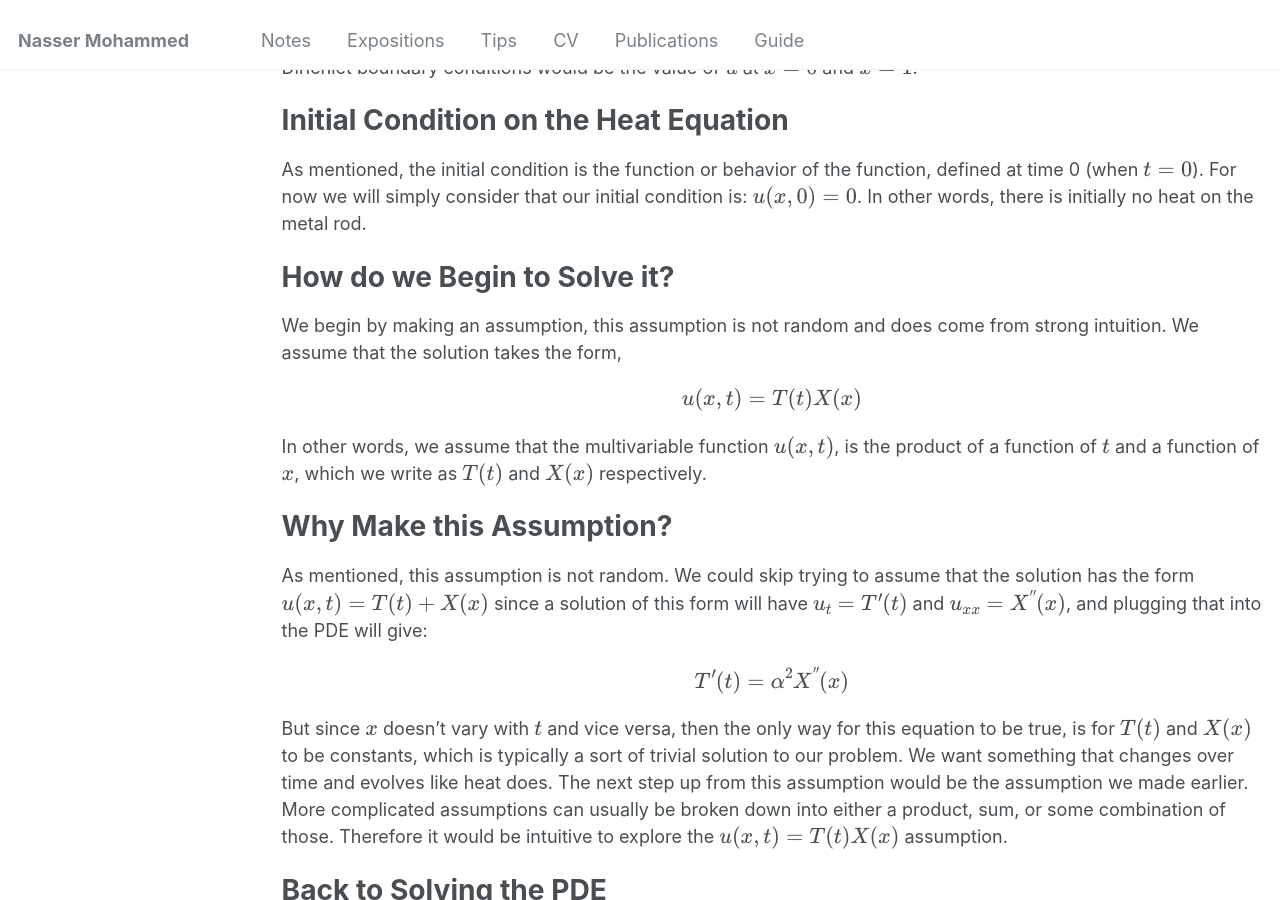
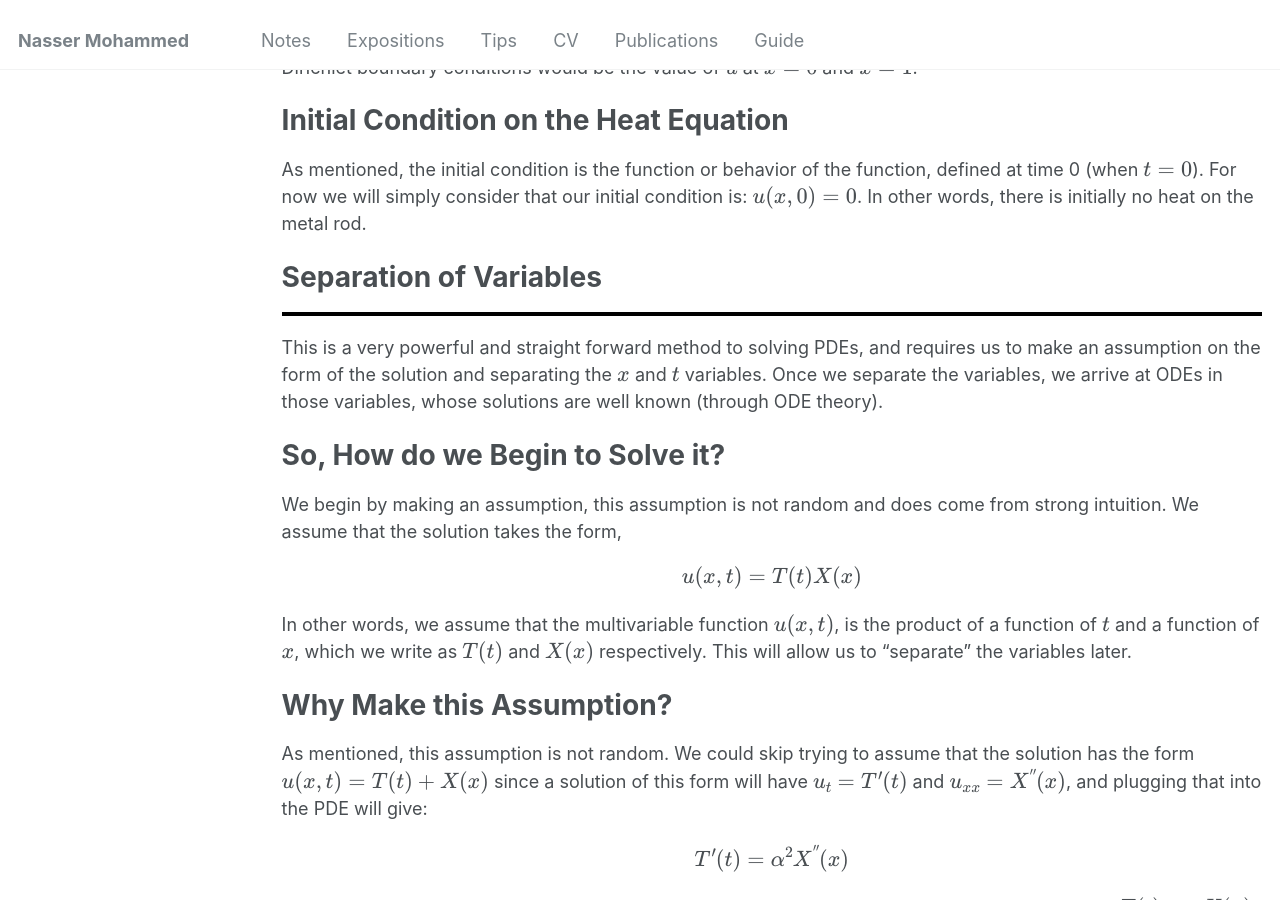
Before and after one commit to Nasser-Mohammed/Nasser-Mohammed.github.io, a Jekyll site: the page built from _pages/notes/pde/heatequation.md, in a window 1280 px wide and 900 px high, scrolled down 516 px. Built offline with Jekyll 4.4.1, drawn with Linux system fonts in a browser that asks for light colours; some of the changed text lies outside the part shown.

Commit message:
Update heatequation.md

```diff
--- a/_pages/notes/pde/heatequation.md
+++ b/_pages/notes/pde/heatequation.md
@@ -18,10 +18,15 @@ Initial Condition on the Heat Equation
 ==
 As mentioned, the initial condition is the function or behavior of the function, defined at time 0 (when \\(t = 0\\)). For now we will simply consider that our initial condition is: \\(u(x, 0) = 0\\). In other words, there is initially no heat on the metal rod.
 
-How do we Begin to Solve it?
-==
+Separation of Variables
+=
+<hr style="border: 2px solid black;">
+This is a very powerful and straight forward method to solving PDEs, and requires us to make an assumption on the form of the solution and separating the \\(x\\) and \\(t\\) variables. Once we separate the variables, we arrive at ODEs in those variables, whose solutions are well known (through ODE theory).
+
+So, How do we Begin to Solve it?
+=====
 We begin by making an assumption, this assumption is not random and does come from strong intuition. We assume that the solution takes the form,
-\\[u(x,t) = T(t)X(x)\\] In other words, we assume that the multivariable function \\(u(x,t)\\), is the product of a function of \\(t\\) and a function of \\(x\\), which we write as \\(T(t)\\) and \\(X(x)\\) respectively.
+\\[u(x,t) = T(t)X(x)\\] In other words, we assume that the multivariable function \\(u(x,t)\\), is the product of a function of \\(t\\) and a function of \\(x\\), which we write as \\(T(t)\\) and \\(X(x)\\) respectively. This will allow us to "separate" the variables later.
 
 
 Why Make this Assumption?
@@ -34,5 +39,6 @@ Now with our assumption in hand, we can rewrite our PDE. If \\(u(x,t) = T(t)X(x)
 
 For simplicity in future computation, I will also move the \\(\alpha^2\\) term to the left hand side of the equation by dividing both sides by \\(\alpha^2\\). At last, we have the equation \\[\frac{T'(t)}{\alpha^2T(t)} = \frac{X^{\''}(x)}{X(x)}\\]
 
-Here, we come to a very important conclusion. Since the left hand side of the equation is strictly in terms of \\(t\\) and the right hand side is strictly in terms of \\(x\\), then for example, if we allow \\(t\\) to vary, the right hand side of of the equation: \\[\frac{X^{\''}(x)}{X(x)}\\] will not change, since it is only dependent on \\(x\\). What this tells us, is that the ratio: \\[\frac{T'(t)}{\alpha^2T(t)}\\] is **constant**. i.e. \\(\alpha^2T(t)\\) is always inversely proportional to \\(T'(t)\\), and therefore is constant and does not change. The same logic can be used in the opposite direction, if we allow \\(x\\) to vary, we can say the same thing about the ratio of \\(\frac{X^{\''}(x)}{X(x)}\\) being **constant** (we could have also come to this conclusion since the left hand side is equal to the right hand side, so they are both equal to the same constant). We call this constant **k**, and we know that \\[\frac{T'(t)}{\alpha^2T(t)} = \frac{X^{\''}(x)}{X(x)} = k\\]
+Here, we come to a very important conclusion. Since the left hand side of the equation is strictly in terms of \\(t\\) and the right hand side is strictly in terms of \\(x\\), then for example, if we allow \\(t\\) to vary, the right hand side of of the equation: \\[\frac{X^{\''}(x)}{X(x)}\\] will not change, since it is only dependent on \\(x\\). What this tells us, is that the ratio: \\[\frac{T'(t)}{\alpha^2T(t)}\\] is **constant**. i.e. \\(\alpha^2T(t)\\) is always inversely proportional to \\(T'(t)\\), and therefore is constant and does not change. The same logic can be used in the opposite direction, if we allow \\(x\\) to vary, we can say the same thing about the ratio of \\(\frac{X^{\''}(x)}{X(x)}\\) being **constant**. We call this constant **k**, and we know that \\[\frac{T'(t)}{\alpha^2T(t)} = \frac{X^{\''}(x)}{X(x)} = k\\]
 We are now in a position to start finding functions that satisfy this equation. Now we will treat our previous equation, as two separate equations, that is \\[\frac{T'(t)}{\alpha^2T(t)} = k\\] and \\[\frac{X^{\''}(x)}{X(x)} = k\\]
+By rearranging the equations as below, we see we have two ODEs \\[T'(t)} - k\alpha^2T(t) = 0\\] and \\[X^{\''}(x) - kX(x) = 0\\]
```
